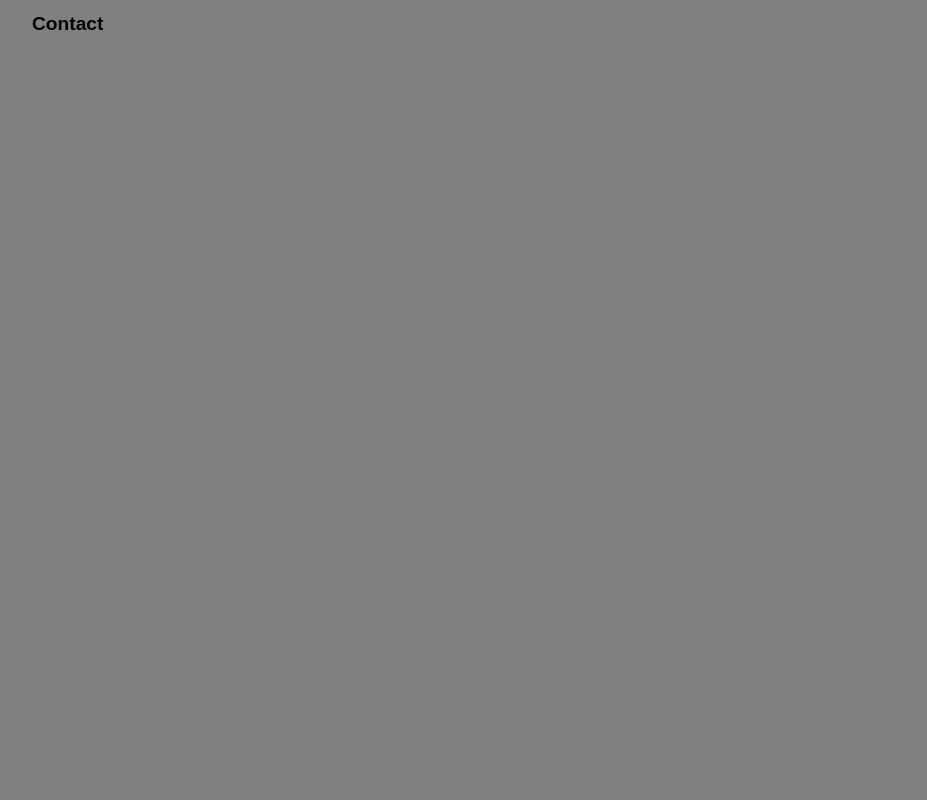
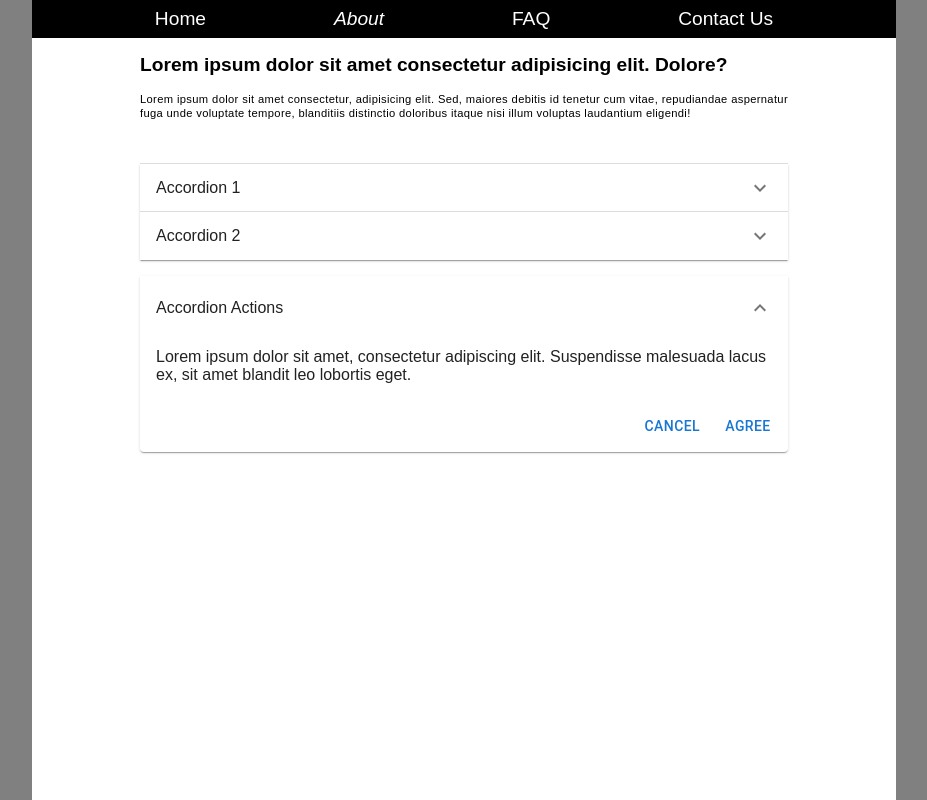
Before and after one commit to Noxtimo/compound, a React (Vite) app: page /contact in a window 1280 px wide. Shown: the top 800 px of the page, without its empty margins (96-1023 px from the left). Built offline with nearby package versions, Linux system fonts and the light colour scheme.

Commit message:
eights commit

```diff
--- a/src/components/Footer.jsx
+++ b/src/components/Footer.jsx
@@ -1,3 +1,11 @@
+import { FontAwesomeIcon } from "@fortawesome/react-fontawesome";
+import {
+  faGithub,
+  faLinkedin,
+  faGoogle,
+  faCodepen,
+} from "@fortawesome/free-brands-svg-icons";
+
 const Footer = () => {
   return (
     <footer>
@@ -5,6 +13,36 @@ const Footer = () => {
         © Copyrights <span>{new Date().getFullYear()}</span> By Noxtimo. All
         rights reserved.
       </p>
+      <div className="social-media">
+        <a
+          href="https://github.com/noxtimo"
+          target="_blank"
+          rel="noopener noreferrer"
+        >
+          <FontAwesomeIcon icon={faGithub} size="2x" />
+        </a>
+        <a
+          href="https://www.linkedin.com/in/yourprofile"
+          target="_blank"
+          rel="noopener noreferrer"
+        >
+          <FontAwesomeIcon icon={faLinkedin} size="2x" />
+        </a>
+        <a
+          href="mailto:youremail@example.com"
+          target="_blank"
+          rel="noopener noreferrer"
+        >
+          <FontAwesomeIcon icon={faGoogle} size="2x" />
+        </a>
+        <a
+          href="https://codepen.io/yourusername"
+          target="_blank"
+          rel="noopener noreferrer"
+        >
+          <FontAwesomeIcon icon={faCodepen} size="2x" />
+        </a>
+      </div>
     </footer>
   );
 };
--- a/src/index.css
+++ b/src/index.css
@@ -12,6 +12,7 @@ footer{
     background-color: white;
     width: 75%;
     display: flex;
+    flex-direction: column;
     align-items: center;
     justify-content: center;
     border-top: 1px solid black;
@@ -32,7 +33,7 @@ h2{
 }
 
 p, label{
-    font-size: 1rem;
+    font-size: 0.7em;
     font-weight: lighter;
     line-height: 1.25em;
     text-align: justify;
@@ -43,9 +44,7 @@ a{
     color: black;
 }
 
-a:hover{
-    text-decoration: underline;
-}
+
 button{
     background-color: greenyellow;
 
@@ -158,10 +157,9 @@ button{
 }
 
 .formula{
-    background-color: rgb(49, 235, 49);
-    border-radius: 15px;
+    background-color: rgb(255, 255, 255);
     padding: 5%;
-    border: 5px solid green;
+    border-left: 20px solid rgb(78, 244, 78);
 }
 
 
@@ -180,6 +178,7 @@ button{
     border-radius: 50px;
     padding: 5px;
 
+
   }
 
   /* :hover allows you change the background color of the nav items when you mouse over them. Play around with the transition value to change the speed of the hover transition. */
@@ -194,6 +193,7 @@ button{
   .nav-link {
     color: #fff;
     text-decoration: none;
+
   }
 
 
@@ -230,3 +230,55 @@ blockquote p {
     width: 80%;
     margin: 1.5em 10px;
 }
+
+
+.currency-div{
+    display: flex;
+    border: 1px solid black;
+    padding: 0;
+    max-width: 45%;
+
+
+}
+
+.currency-div span{
+    background-color: rgb(223, 215, 215);
+    width: 12%;
+    text-align: center;
+    border-right: 1px solid black;
+}
+
+
+.currency-field{
+    width: 88%;
+    border: white;
+}
+
+
+.currency-container{
+    width: 100%;
+    display: flex;
+    justify-content: space-between;
+    margin-right: 10%;
+    margin-left: 10%;
+}
+
+
+
+
+.social-media{
+    display: flex;
+    justify-content: space-between;
+    width: 25%;
+    padding-bottom: 1%;
+}
+
+.faq-body{
+    display: flex;
+    flex-direction: column;
+    width: 75%;
+}
+
+.faq-div{
+    margin-bottom: 5%;
+}
--- a/src/pages/Contact.jsx
+++ b/src/pages/Contact.jsx
@@ -1,8 +1,80 @@
+import Header from "../components/Header";
+import Footer from "../components/Footer";
+import Accordion from "@mui/material/Accordion";
+import AccordionActions from "@mui/material/AccordionActions";
+import AccordionSummary from "@mui/material/AccordionSummary";
+import AccordionDetails from "@mui/material/AccordionDetails";
+import ExpandMoreIcon from "@mui/icons-material/ExpandMore";
+import Button from "@mui/material/Button";
+
 const Contact = () => {
   return (
-    <>
-      <h1>Contact</h1>
-    </>
+    <div className="container">
+      <Header />
+      <div className="main-body">
+        <div className="faq-body">
+          <div className="faq-div">
+            <h2>
+              Lorem ipsum dolor sit amet consectetur adipisicing elit. Dolore?
+            </h2>
+            <p>
+              Lorem ipsum dolor sit amet consectetur, adipisicing elit. Sed,
+              maiores debitis id tenetur cum vitae, repudiandae aspernatur fuga
+              unde voluptate tempore, blanditiis distinctio doloribus itaque
+              nisi illum voluptas laudantium eligendi!
+            </p>
+          </div>
+
+          <Accordion>
+            <AccordionSummary
+              expandIcon={<ExpandMoreIcon />}
+              aria-controls="panel1-content"
+              id="panel1-header"
+            >
+              Accordion 1
+            </AccordionSummary>
+            <AccordionDetails>
+              Lorem ipsum dolor sit amet, consectetur adipiscing elit.
+              Suspendisse malesuada lacus ex, sit amet blandit leo lobortis
+              eget.
+            </AccordionDetails>
+          </Accordion>
+          <Accordion>
+            <AccordionSummary
+              expandIcon={<ExpandMoreIcon />}
+              aria-controls="panel2-content"
+              id="panel2-header"
+            >
+              Accordion 2
+            </AccordionSummary>
+            <AccordionDetails>
+              Lorem ipsum dolor sit amet, consectetur adipiscing elit.
+              Suspendisse malesuada lacus ex, sit amet blandit leo lobortis
+              eget.
+            </AccordionDetails>
+          </Accordion>
+          <Accordion defaultExpanded>
+            <AccordionSummary
+              expandIcon={<ExpandMoreIcon />}
+              aria-controls="panel3-content"
+              id="panel3-header"
+            >
+              Accordion Actions
+            </AccordionSummary>
+            <AccordionDetails>
+              Lorem ipsum dolor sit amet, consectetur adipiscing elit.
+              Suspendisse malesuada lacus ex, sit amet blandit leo lobortis
+              eget.
+            </AccordionDetails>
+            <AccordionActions>
+              <Button>Cancel</Button>
+              <Button>Agree</Button>
+            </AccordionActions>
+          </Accordion>
+        </div>
+      </div>
+      <Footer />
+    </div>
   );
 };
 
--- a/src/pages/Faq.jsx
+++ b/src/pages/Faq.jsx
@@ -1,9 +1,81 @@
-const Fax = () => {
+import Header from "../components/Header";
+import Footer from "../components/Footer";
+import Accordion from "@mui/material/Accordion";
+import AccordionActions from "@mui/material/AccordionActions";
+import AccordionSummary from "@mui/material/AccordionSummary";
+import AccordionDetails from "@mui/material/AccordionDetails";
+import ExpandMoreIcon from "@mui/icons-material/ExpandMore";
+import Button from "@mui/material/Button";
+
+const Faq = () => {
   return (
-    <>
-      <h1>Fax</h1>
-    </>
+    <div className="container">
+      <Header />
+      <div className="main-body">
+        <div className="faq-body">
+          <div className="faq-div">
+            <h2>
+              Lorem ipsum dolor sit amet consectetur adipisicing elit. Dolore?
+            </h2>
+            <p>
+              Lorem ipsum dolor sit amet consectetur, adipisicing elit. Sed,
+              maiores debitis id tenetur cum vitae, repudiandae aspernatur fuga
+              unde voluptate tempore, blanditiis distinctio doloribus itaque
+              nisi illum voluptas laudantium eligendi!
+            </p>
+          </div>
+
+          <Accordion>
+            <AccordionSummary
+              expandIcon={<ExpandMoreIcon />}
+              aria-controls="panel1-content"
+              id="panel1-header"
+            >
+              Accordion 1
+            </AccordionSummary>
+            <AccordionDetails>
+              Lorem ipsum dolor sit amet, consectetur adipiscing elit.
+              Suspendisse malesuada lacus ex, sit amet blandit leo lobortis
+              eget.
+            </AccordionDetails>
+          </Accordion>
+          <Accordion>
+            <AccordionSummary
+              expandIcon={<ExpandMoreIcon />}
+              aria-controls="panel2-content"
+              id="panel2-header"
+            >
+              Accordion 2
+            </AccordionSummary>
+            <AccordionDetails>
+              Lorem ipsum dolor sit amet, consectetur adipiscing elit.
+              Suspendisse malesuada lacus ex, sit amet blandit leo lobortis
+              eget.
+            </AccordionDetails>
+          </Accordion>
+          <Accordion defaultExpanded>
+            <AccordionSummary
+              expandIcon={<ExpandMoreIcon />}
+              aria-controls="panel3-content"
+              id="panel3-header"
+            >
+              Accordion Actions
+            </AccordionSummary>
+            <AccordionDetails>
+              Lorem ipsum dolor sit amet, consectetur adipiscing elit.
+              Suspendisse malesuada lacus ex, sit amet blandit leo lobortis
+              eget.
+            </AccordionDetails>
+            <AccordionActions>
+              <Button>Cancel</Button>
+              <Button>Agree</Button>
+            </AccordionActions>
+          </Accordion>
+        </div>
+      </div>
+      <Footer />
+    </div>
   );
 };
 
-export default Fax;
+export default Faq;
--- a/src/pages/Home.jsx
+++ b/src/pages/Home.jsx
@@ -60,7 +60,7 @@ const Home = () => {
                 the power of the number of time periods (years). This gives a
                 combined figure for principal and compound interest.
               </p>
-              <div className="formula">
+              <label className="formula">
                 <p>A = P(1+r/n)^nt</p>
                 <ul>
                   <li>A = the future value of the investment</li>
@@ -69,7 +69,7 @@ const Home = () => {
                   <li>n = number of times interest is compounded per year</li>
                   <li>t = the time in years</li>
                 </ul>
-              </div>
+              </label>
             </div>
             <div>
               <blockquote className="quote">
```
Also changed, not shown: package.json (+7 -0 lines), src/components/Calculator.jsx (+63 -23 lines), 2 other files (tests, documents, lock files or other folders).
